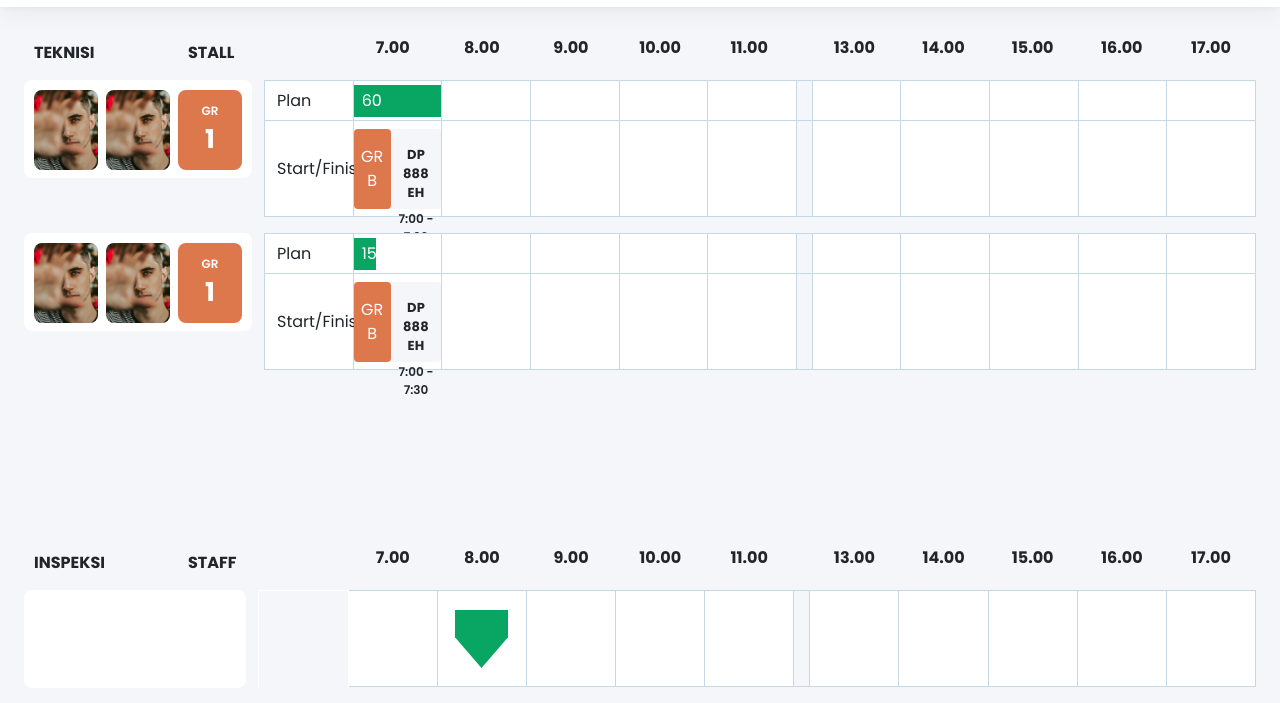
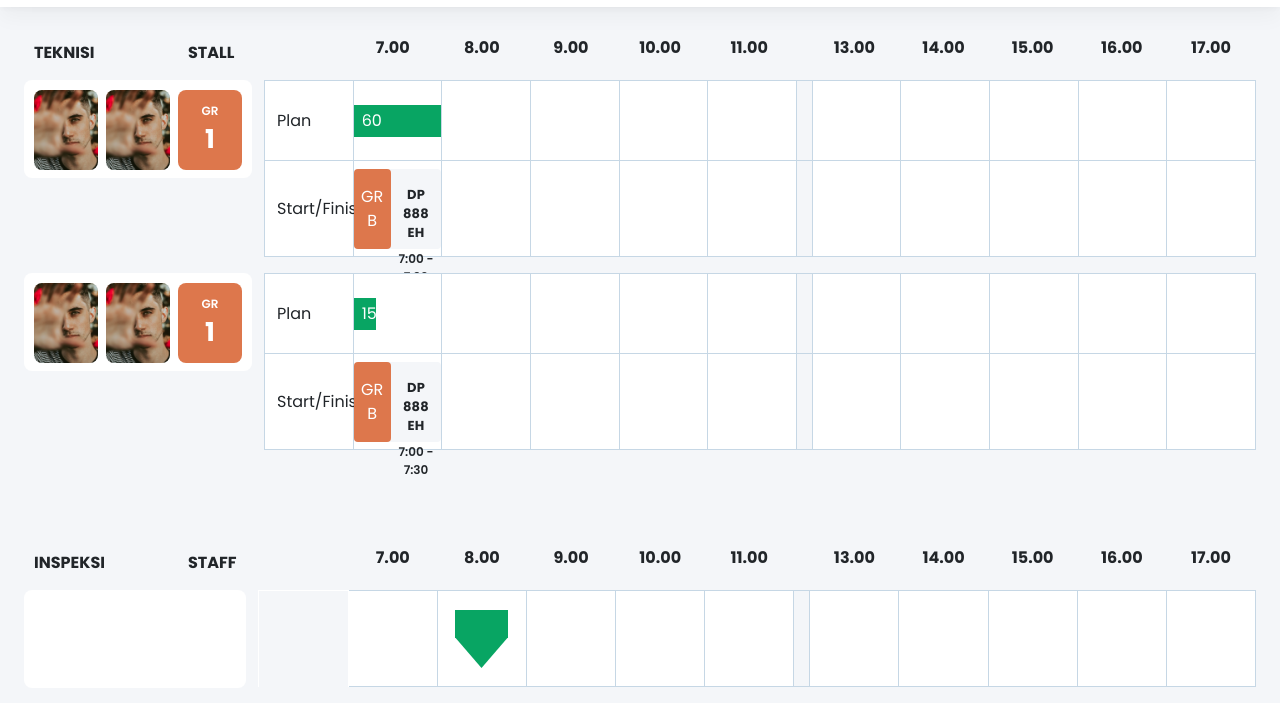
Before and after one commit to rahimbirbal/dms, a plain HTML site: page view 5.html in a window 1280 px wide. Shown: the part 97-800 px from the top of the page. Drawn offline with nearby package versions, Linux system fonts and the light colour scheme.

Commit message:
perbaikan

```diff
--- a/css/main.css
+++ b/css/main.css
@@ -1146,6 +1146,17 @@ iframe{
   display: flex;
 }
 
+.duration-aktif{
+  height: 80px;
+  padding: 0px 12px;
+}
+
+.tabel-antrian-job{
+  width: 100%;
+  background-color: white;
+  table-layout: fixed;
+}
+
 
 @media screen and (max-width: 540px) {
   .img-background1{
--- a/view 5.html
+++ b/view 5.html
@@ -125,9 +125,9 @@
                 </div>
             </div>
             <div class="bagian-kanan-view5">
-                <table border="1" style="width: 100%; background-color: white;table-layout: fixed;">
+                <table class="tabel-antrian-job" border="1">
                             <tr style="min-width: 100%;">
-                                <td style="height: 40px;padding: 0px 12px;">Plan</td>
+                                <td class="duration-aktif">Plan</td>
                                 <td>
                                     <div class="duration-60">
                                         60
@@ -191,9 +191,9 @@
                 </div>
             </div>
             <div class="bagian-kanan-view5">
-                <table border="1" style="width: 100%; background-color: white;table-layout: fixed;">
+                <table class="tabel-antrian-job" border="1">
                             <tr style="min-width: 100%;">
-                                <td style="height: 40px;padding: 0px 12px;">Plan</td>
+                                <td class="duration-aktif">Plan</td>
                                 <td>
                                     <div class="duration-15">
                                         15
```
